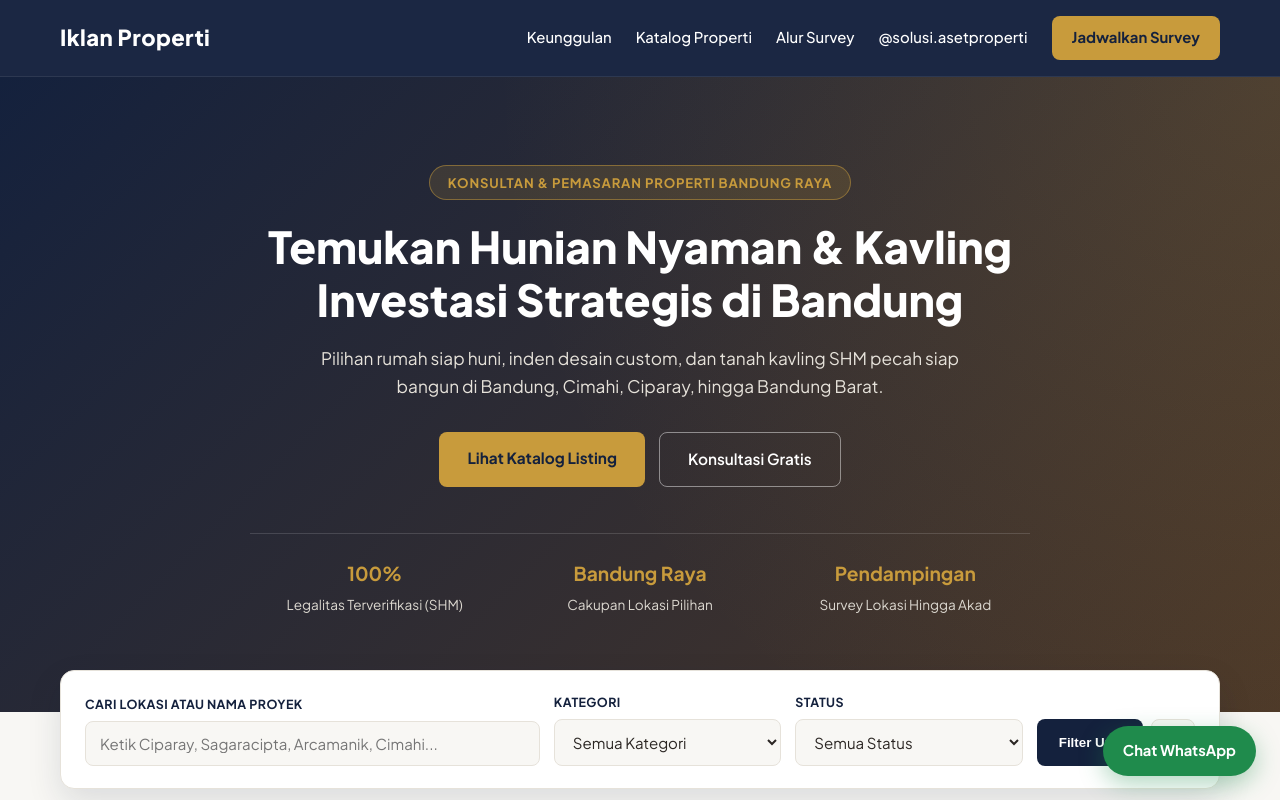
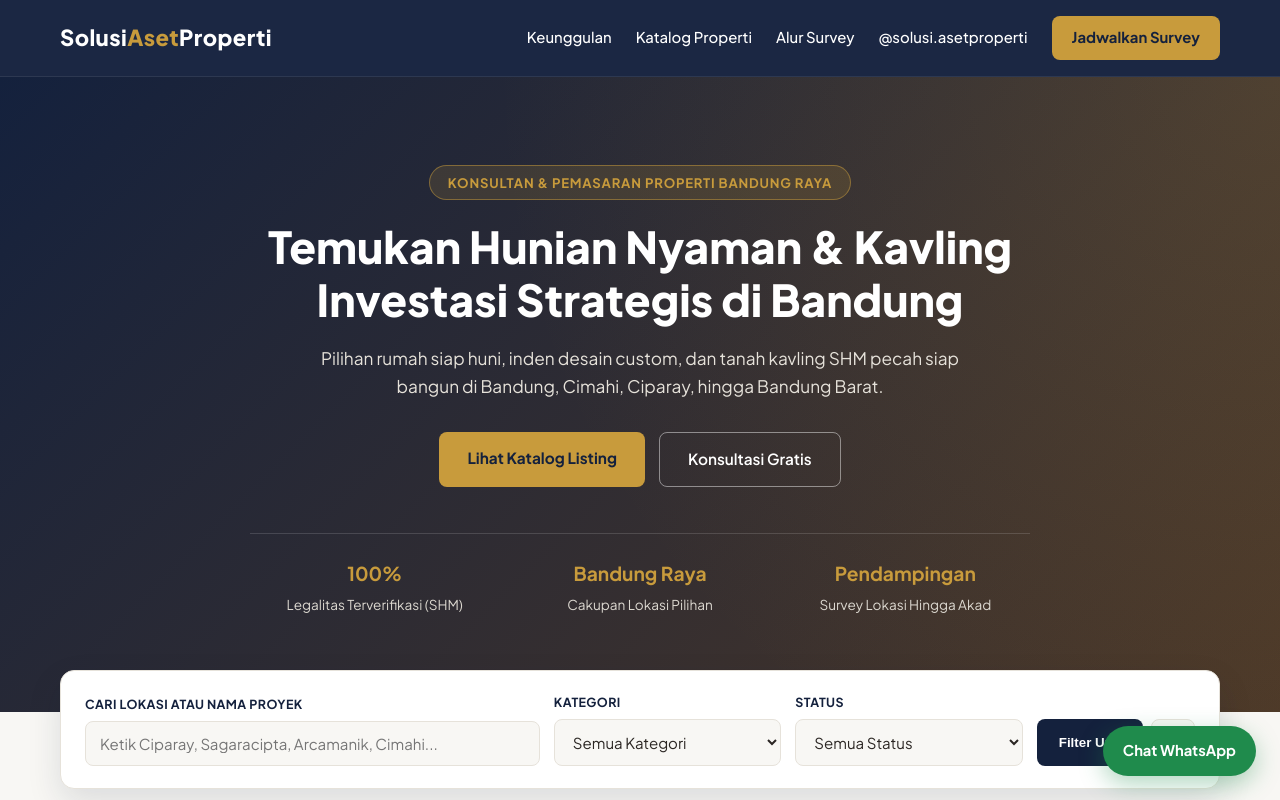
Before and after one commit to iklanproperti/iklanproperti.github.io, a plain HTML site: page index.html in a window 1280 px wide. Shown: the top 800 px of the page. Drawn offline with Linux system fonts and the light colour scheme; no server answers.

Commit message:
Update brand link text in navbar

```diff
--- a/index.html
+++ b/index.html
@@ -14,7 +14,7 @@
   <!-- Navbar -->
   <header class="navbar" id="navbar">
     <div class="container nav-wrapper">
-      <a href="#" class="brand">Iklan Properti</a>
+      <a href="#" class="brand">Solusi<span>Aset</span>Properti</a>
       <button class="mobile-toggle" id="mobileToggle" aria-label="Buka Menu">&#9776;</button>
       <nav class="nav-links" id="navLinks">
         <a href="#keunggulan">Keunggulan</a>
```
